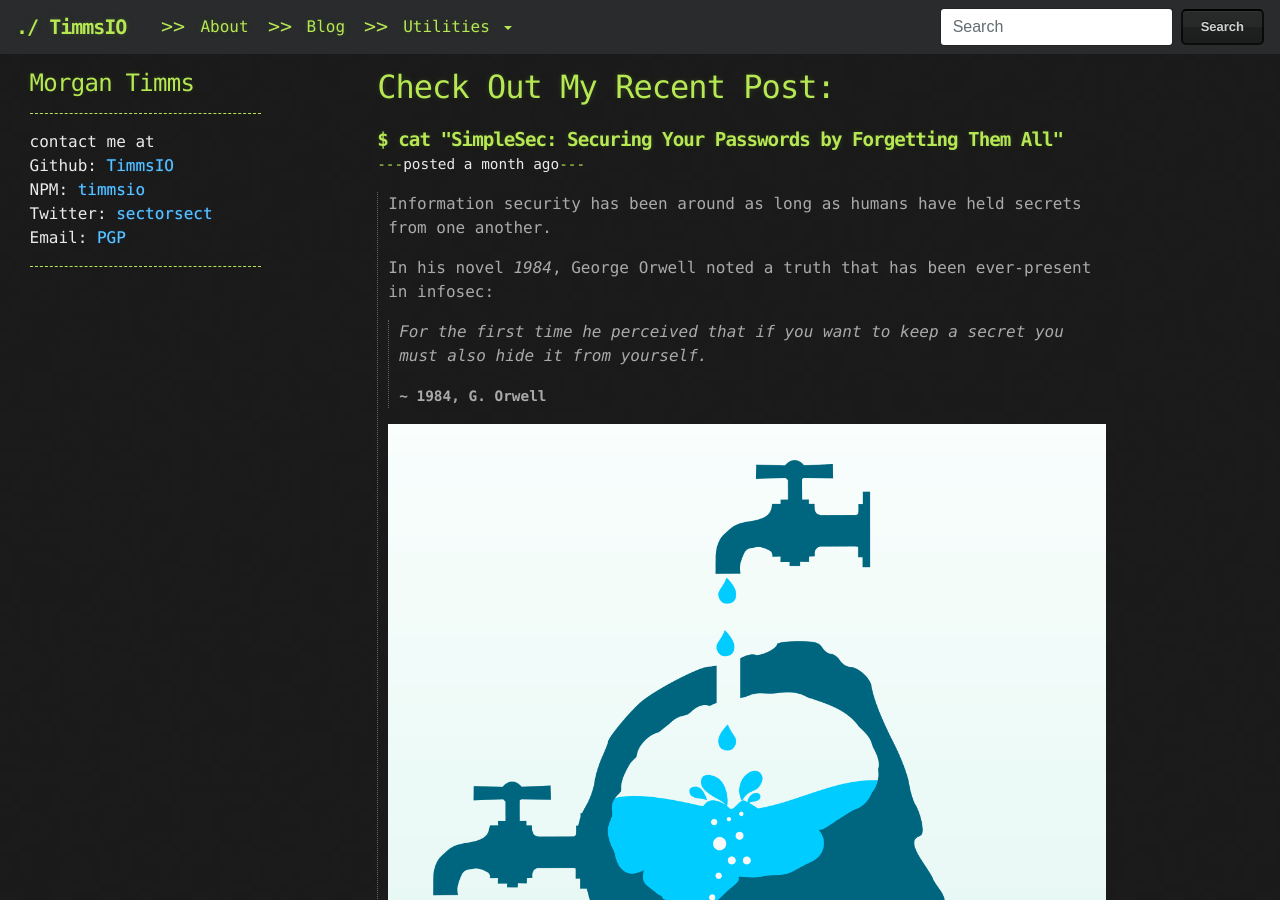
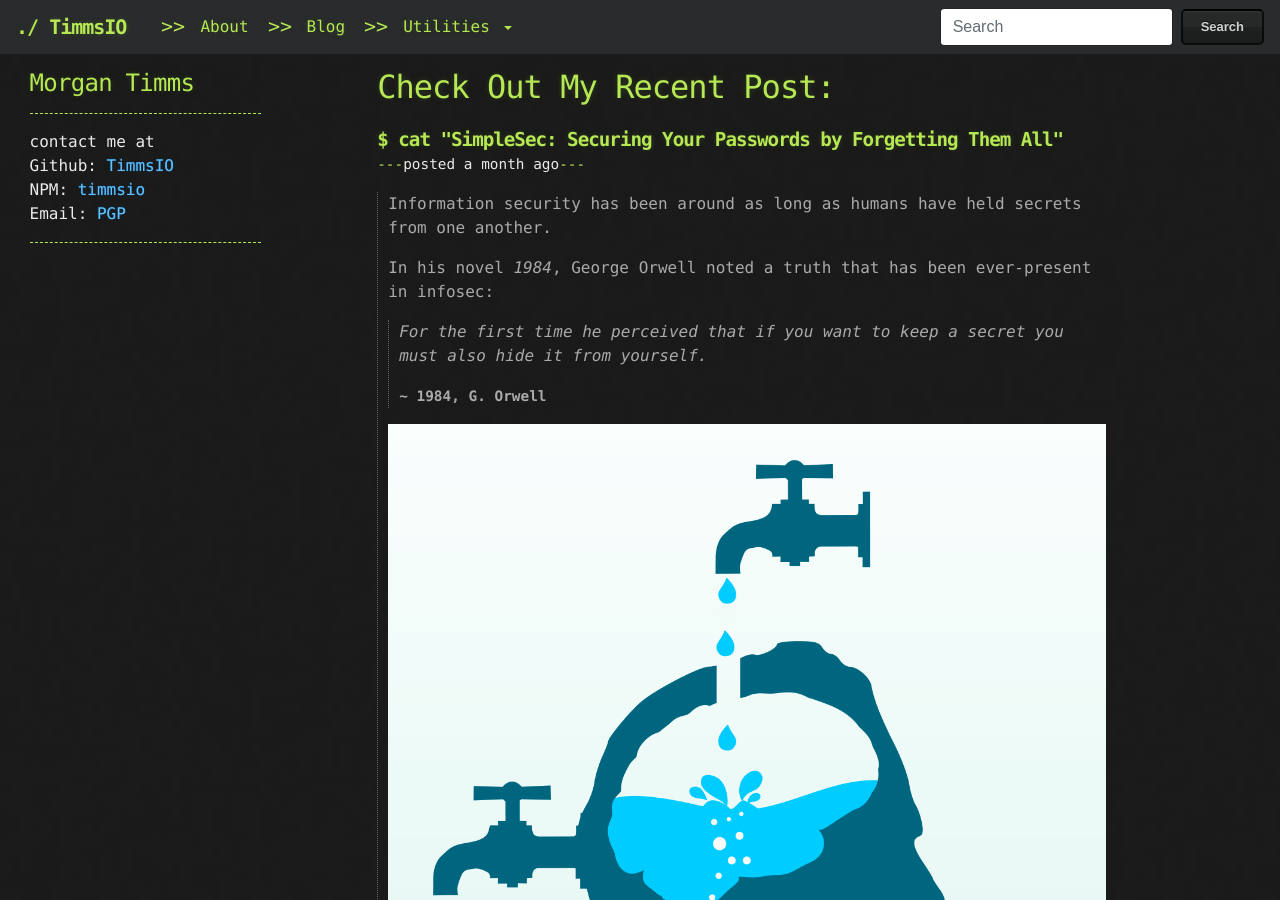
Before and after one commit to TimmsIO/timmsio.github.io, a Jekyll site: the page built from index.md, in a window 1280 px wide and 900 px high. Built offline with Jekyll 4.4.1, drawn with Linux system fonts in a browser that asks for light colours; nearby versions of some CDN libraries.

Commit message:
Update contactPanel.md

```diff
--- a/_includes/contactPanel.md
+++ b/_includes/contactPanel.md
@@ -1,12 +1,9 @@
 Github: [TimmsIO][gh]
 
 NPM: [timmsio][npm]
-
-Twitter: [sectorsect][twitter]
 
 Email: [PGP][pgp]
 
 [pgp]: https://keybase.io/tiosect/pgp_keys.asc?fingerprint=2d9e64bbbb175f2170b9dd27cae7077e73d32925 "PGP key"
 [gh]: https://github.com/TimmsIO "My github account"
 [npm]: https://www.npmjs.com/~timmsio "My NPM account"
-[twitter]: https://twitter.com/sectorsect "My twitter profile"
```
